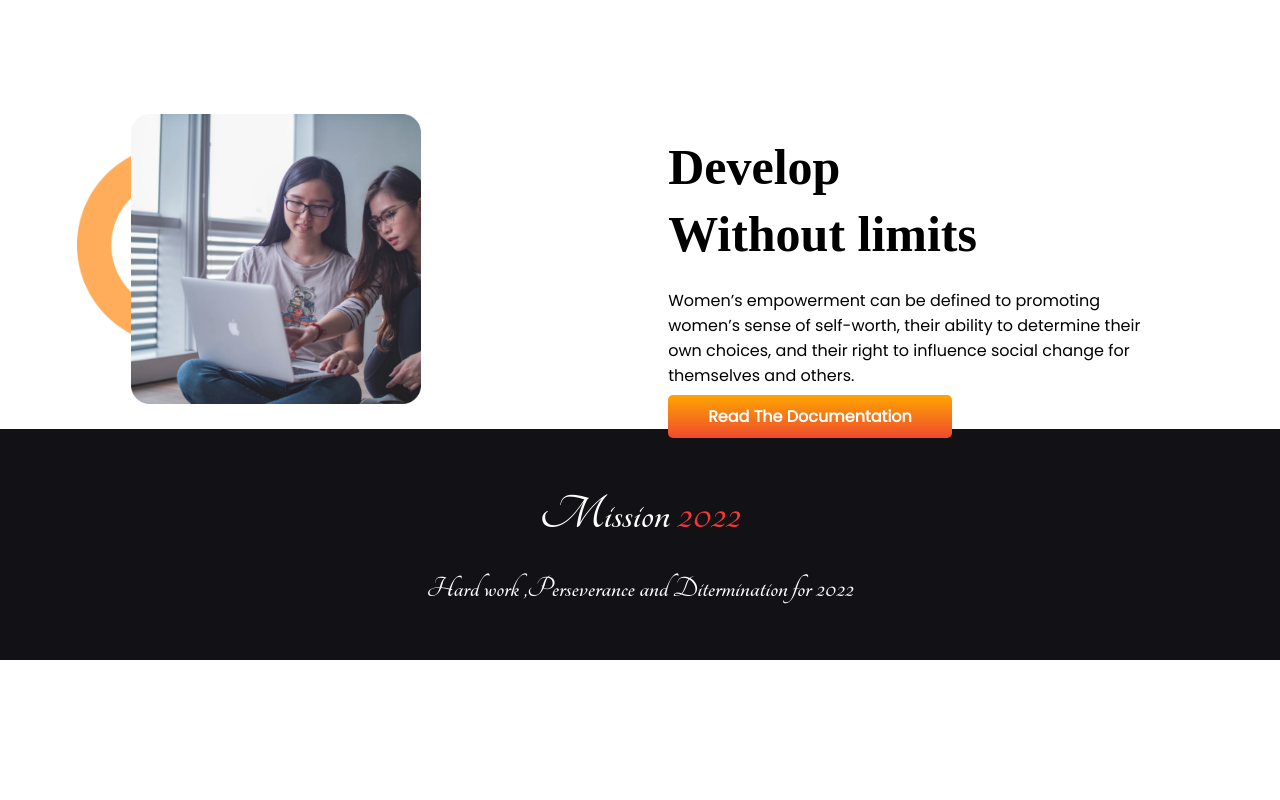
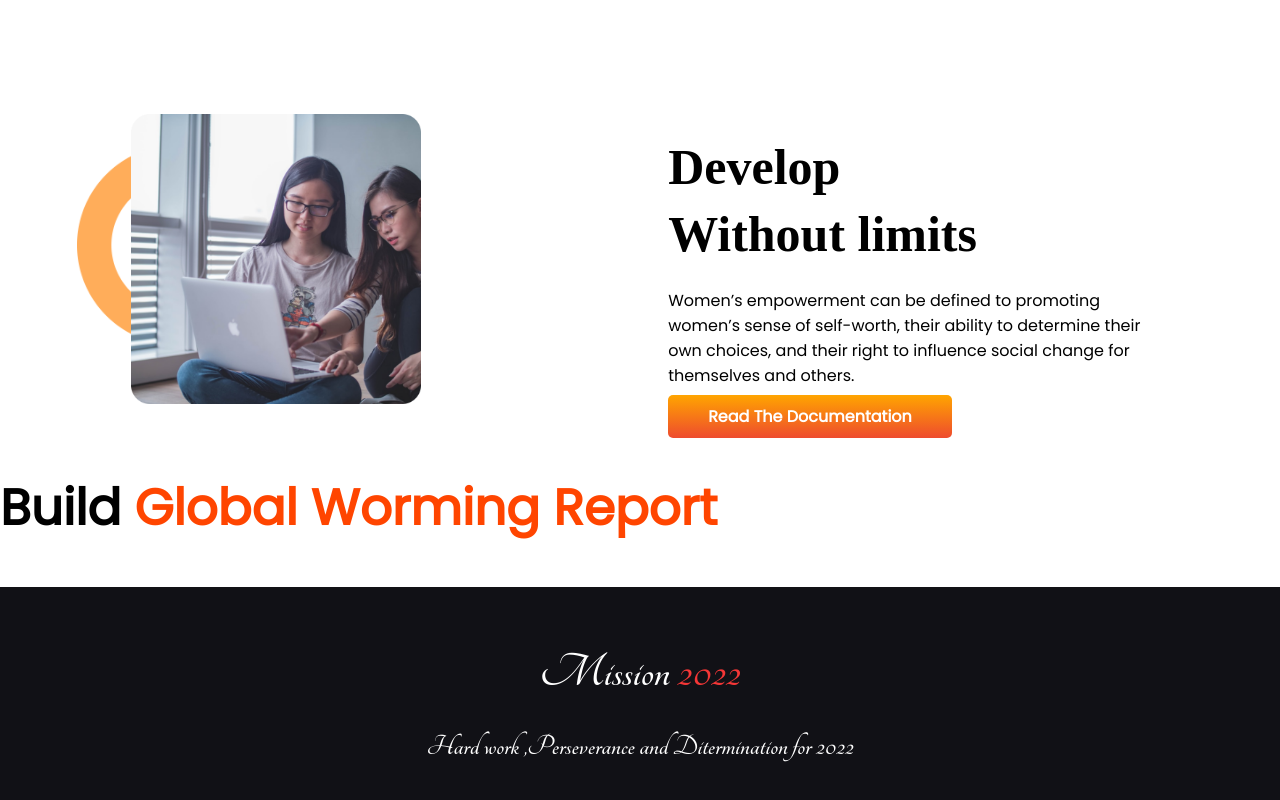
Before and after one commit to nabilfaieazdipta/assignmet-1-, a plain HTML site: page index.html in a window 1280 px wide. Shown: the part 1080-1880 px from the top of the page. Before the commit the page ends 1740 px from the top, so only its background shows below. Drawn offline with Linux system fonts and the light colour scheme.

Commit message:
2nd part

```diff
--- a/index.html
+++ b/index.html
@@ -71,6 +71,13 @@
                 The Documentation</a>
         </div>
     </section>
+    <section class="banner ">
+        <h1>Build <span>Global Worming Report</span></h1>
+        <div>
+
+
+        </div>
+    </section>
     <footer>
         <div class="cap">
             <h1 id="six">Mission <span id="clr">2022</span></h1>
```
